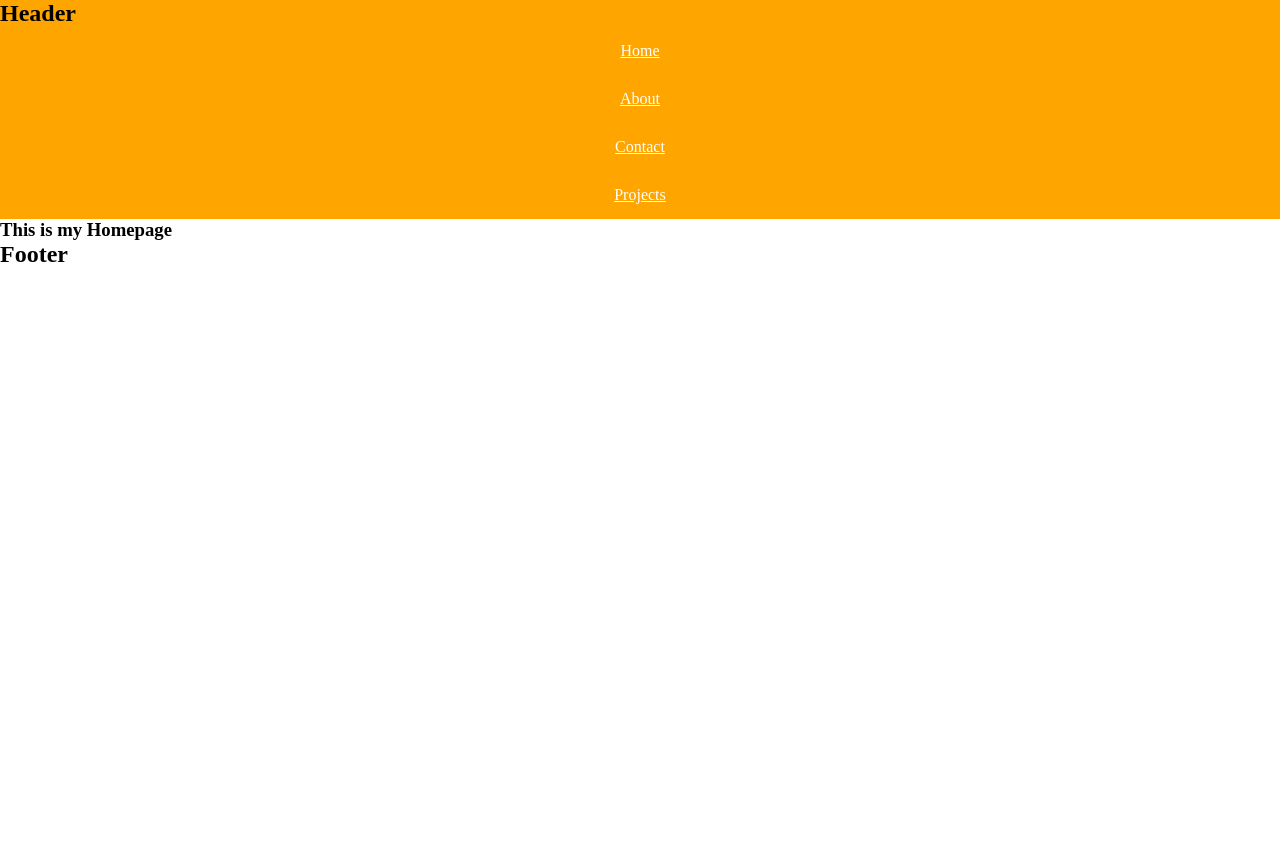
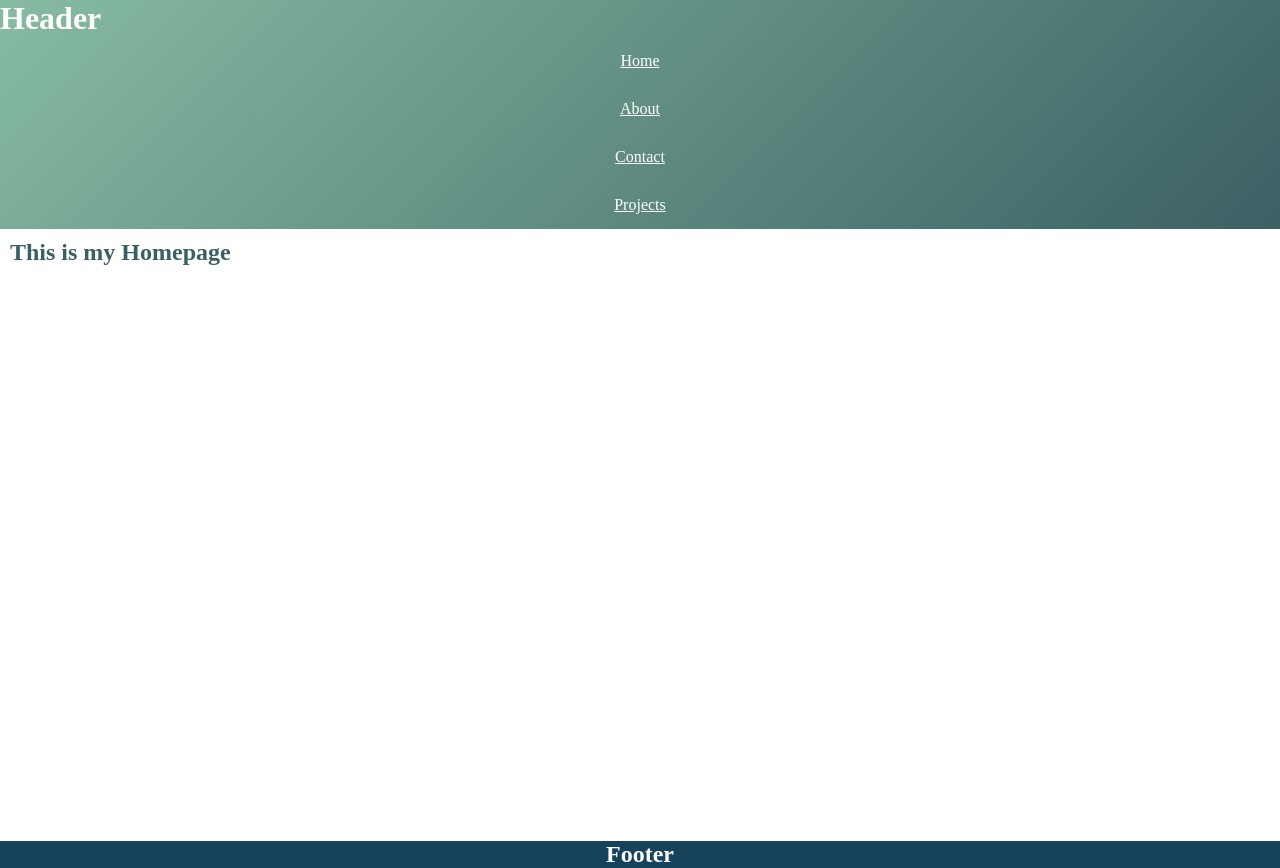
Before and after one commit to NikitaWB/nikita_buyondo_ip2_fe20, a React (Create React App) app: page / in a window 1280 px wide. Before the commit the page ends 800 px from the top, so only its background shows below. Built offline with nearby package versions, Linux system fonts and the light colour scheme.

Commit message:
Added color-palettes and styled some Components

```diff
--- a/src/Components/Footer/index.js
+++ b/src/Components/Footer/index.js
@@ -1,10 +1,18 @@
 import React from 'react'
+import styled from 'styled-components'
+
+const StyledFooter = styled.footer`
+background: var(--indigo-dye);
+justify-content: center;
+display: flex;
+color: white;
+`
 
 function Footer() {
     return (
-        <>
+        <StyledFooter>
           <h2>Footer</h2>
-        </>
+        </StyledFooter>
     )
 }
 
--- a/src/Components/Header/Navigation/index.js
+++ b/src/Components/Header/Navigation/index.js
@@ -16,10 +16,10 @@ const StyledLi = styled.li`
             color: white;
        }
     a:hover{
-        color: purple
+        color: var(--tea-green);
     }
     a:active{
-        color: blue
+        color: var(--eton-blue);
     }
 `
 
--- a/src/Components/Header/index.js
+++ b/src/Components/Header/index.js
@@ -3,13 +3,15 @@ import Navigation from './Navigation'
 import styled from 'styled-components'
 
 const StyledHeader = styled.header`
-background: orange;
+/* background: var(--deep-space-sparkle); */
+background: linear-gradient(135deg, #87bba2ff 0%, #3b6064ff 100%);
+color: white;
 `
 
 function Header() {
     return (
         <StyledHeader>
-          <h2>Header</h2>
+          <h1>Header</h1>
           <Navigation />
         </StyledHeader>
     )
--- a/src/Components/Main/About/index.js
+++ b/src/Components/Main/About/index.js
@@ -3,7 +3,7 @@ import React from 'react'
 function About() {
     return (
         <>
-            <h3>About</h3>
+            <h2>About</h2>
         </>
     )
 }
--- a/src/Components/Main/Contact/index.js
+++ b/src/Components/Main/Contact/index.js
@@ -3,7 +3,7 @@ import React from 'react'
 function Contact() {
     return (
         <>
-            <h3>Contact</h3>
+            <h2>Contact</h2>
         </>
     )
 }
--- a/src/Components/Main/Home/index.js
+++ b/src/Components/Main/Home/index.js
@@ -3,7 +3,7 @@ import React from 'react'
 function Home() {
     return (
         <>
-            <h3>This is my Homepage</h3>
+            <h2>This is my Homepage</h2>
         </>
     )
 }
--- a/src/Components/Main/Projects/index.js
+++ b/src/Components/Main/Projects/index.js
@@ -3,7 +3,7 @@ import React from 'react'
 function Projects() {
     return (
         <>
-            <h3>Projects</h3>
+            <h2>Projects</h2>
         </>
     )
 }
--- a/src/Components/Main/index.js
+++ b/src/Components/Main/index.js
@@ -4,9 +4,21 @@ import Home from './Home'
 import About from './About'
 import Contact from './Contact'
 import Projects from './Projects'
+import styled from 'styled-components'
+
+const StyledMain = styled.main`
+min-height: 74vh;
+display:flex;
+padding: 10px;
+
+  h2{
+    color: var(--deep-space-sparkle)
+  }
+`
 
 function Main() {
     return (
+      <StyledMain>
         <Switch>
           <Route exact path='/'>
             <Home />
@@ -21,6 +33,7 @@ function Main() {
             <Projects />
           </Route>
         </Switch>
+      </StyledMain>
     )
 }
 
--- a/src/GlobalStyle.js
+++ b/src/GlobalStyle.js
@@ -5,6 +5,20 @@ const GlobalStyle = createGlobalStyle`
     margin: 0;
     padding: 0;
     box-sizeing: border-box;
+
+/* CSS HEX */
+--tea-green: #c9e4caff;
+--eton-blue: #87bba2ff;
+--steel-teal: #55828bff;
+--deep-space-sparkle: #3b6064ff;
+--charcoal: #364958ff;
+
+/* CSS HEX */
+--lapis-lazuli: #2f6690ff;
+--steel-blue: #3a7ca5ff;
+--timberwolf: #d9dcd6ff;
+--indigo-dye: #16425bff;
+--dark-sky-blue: #81c3d7ff;
   }
 `
 
```
Also changed, not shown: src/img/portfolio_palette.png (added), src/img/portfolio_palette2.png (added).
